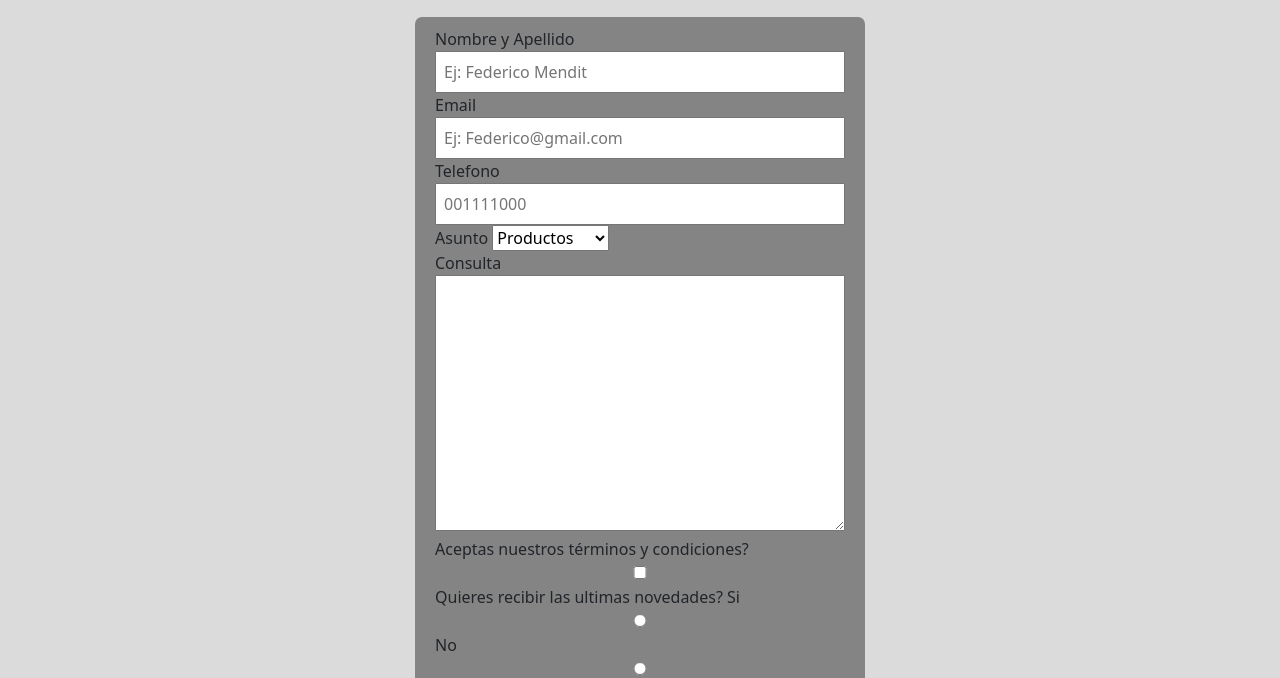
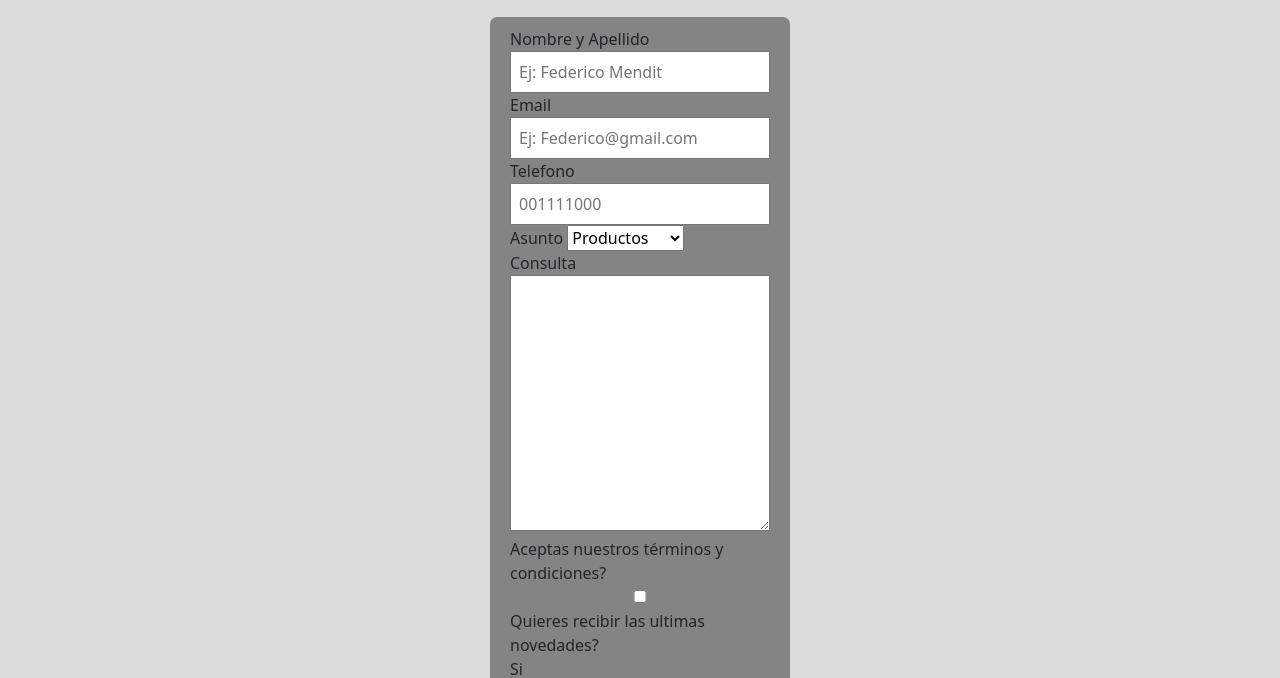
Before and after one commit to Candela-Infantil/Proyecto-Candelainfantil, a plain HTML site: page pages/contacto.html in a window 1280 px wide. Shown: the part 111-789 px from the top of the page. Drawn offline with nearby package versions, Linux system fonts and the light colour scheme.

```diff
--- a/css/styles.css
+++ b/css/styles.css
@@ -15,6 +15,7 @@
    main{
     background-color: #dbdbdb;
    }
+
 
    .section-nosotros__title{
     text-align: center;
@@ -115,8 +116,10 @@
         margin: 0;
     }
 
+
+
     form{
-        width: 450px;
+        width: 300px;
         margin: auto;
         background: rgba(0, 0, 0, 0.4);
         padding: 10px 20px;
```
Also changed, not shown: index.html (+1 -1 lines).
